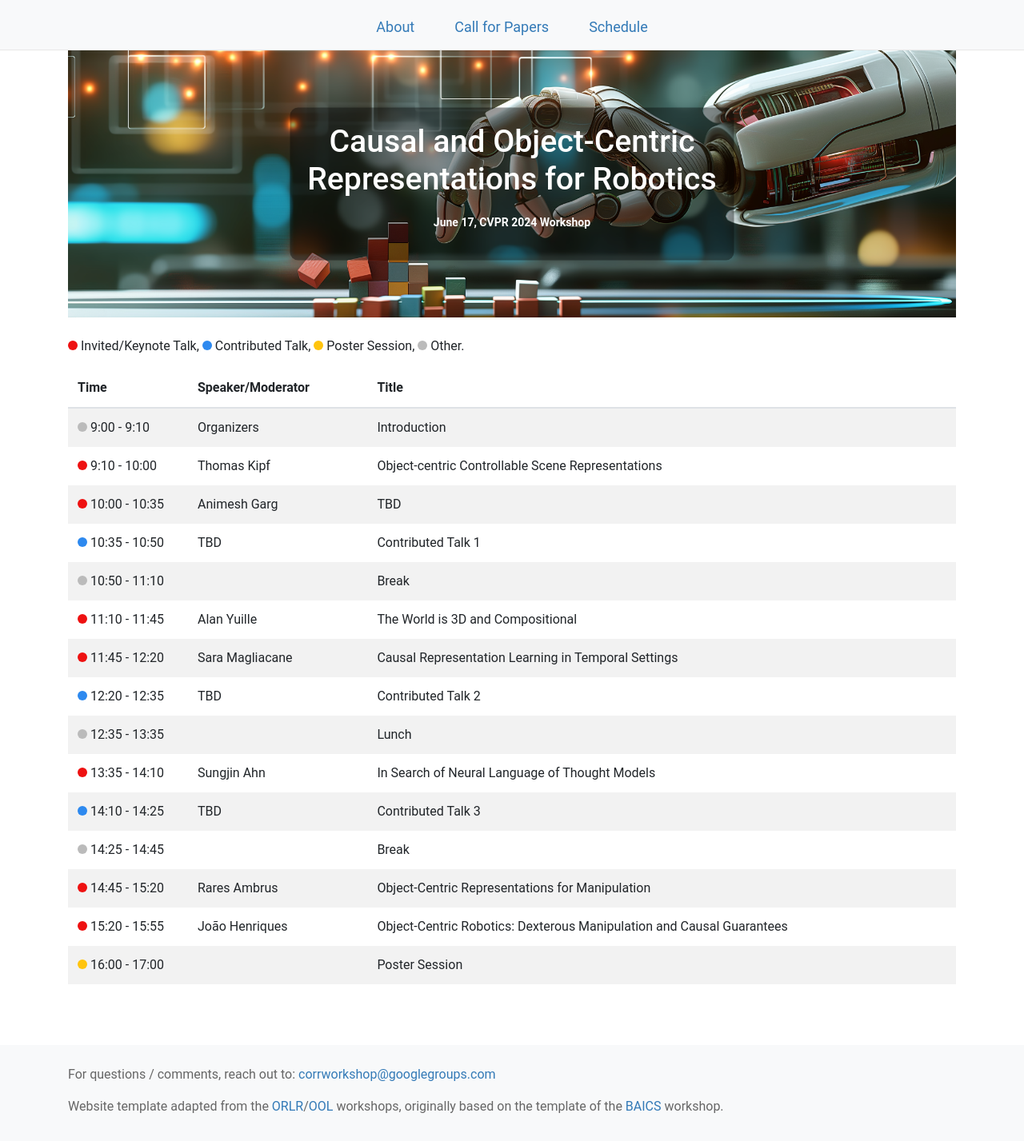
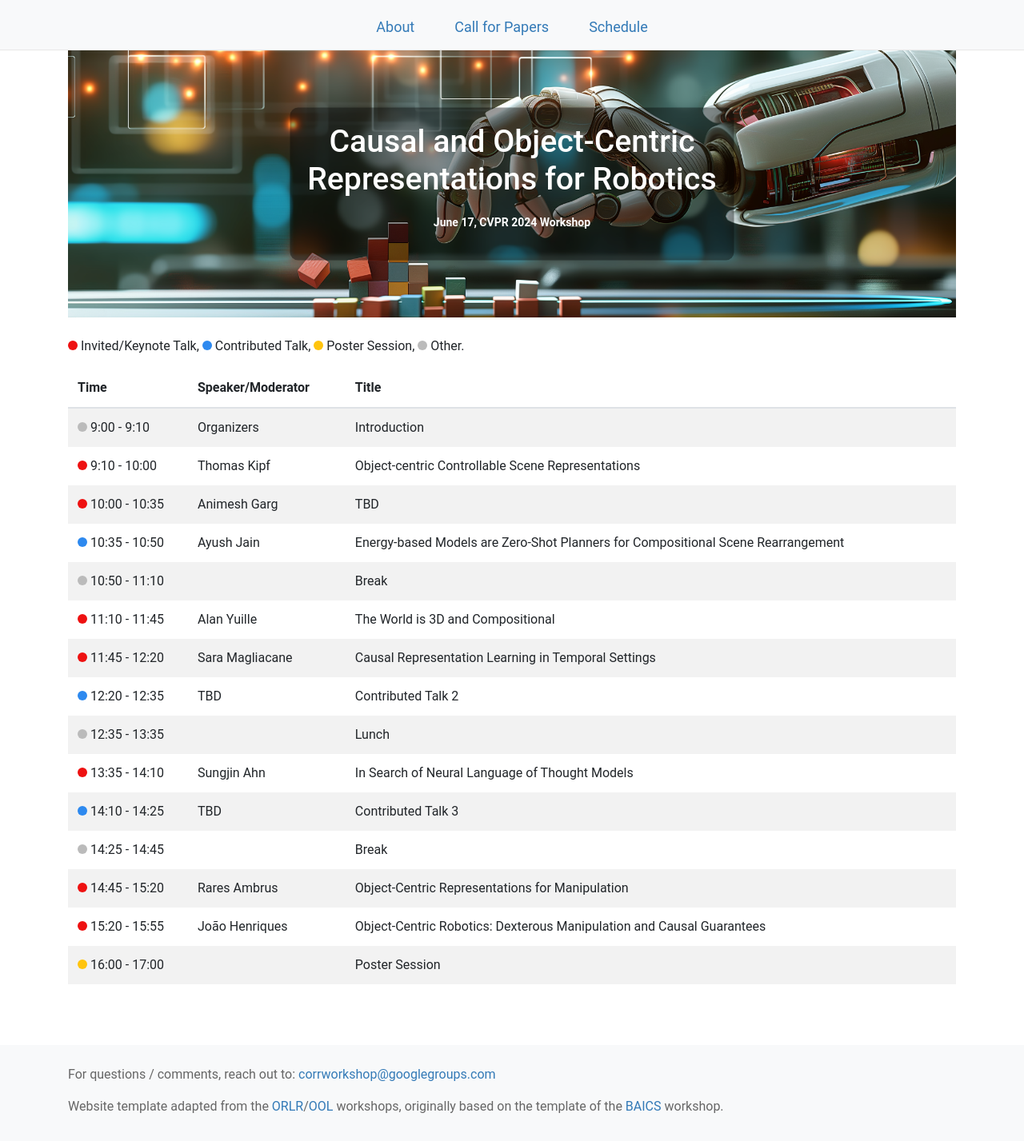
Before and after one commit to corrworkshop/corrworkshop.github.io, a Jekyll site: the page built from schedule.html, in a window 1280 px wide. Shown: the whole page at 80% size. Built offline with Jekyll 4.4.1, drawn with Linux system fonts in a browser that asks for light colours; nearby versions of some CDN libraries.

Commit message:
Update schedule.html

```diff
--- a/schedule.html
+++ b/schedule.html
@@ -38,8 +38,8 @@ layout: default
       </tr>
       <tr>
         <td><span class="dot-contributed-talk"></span> 10:35 - 10:50</td>
-        <td>TBD</td>
-        <td>Contributed Talk 1</td>
+        <td>Ayush Jain</td>
+        <td>Energy-based Models are Zero-Shot Planners for Compositional Scene Rearrangement</td>
       </tr>
       <tr>
         <td><span class="dot-other-session"></span> 10:50 - 11:10</td>
```
